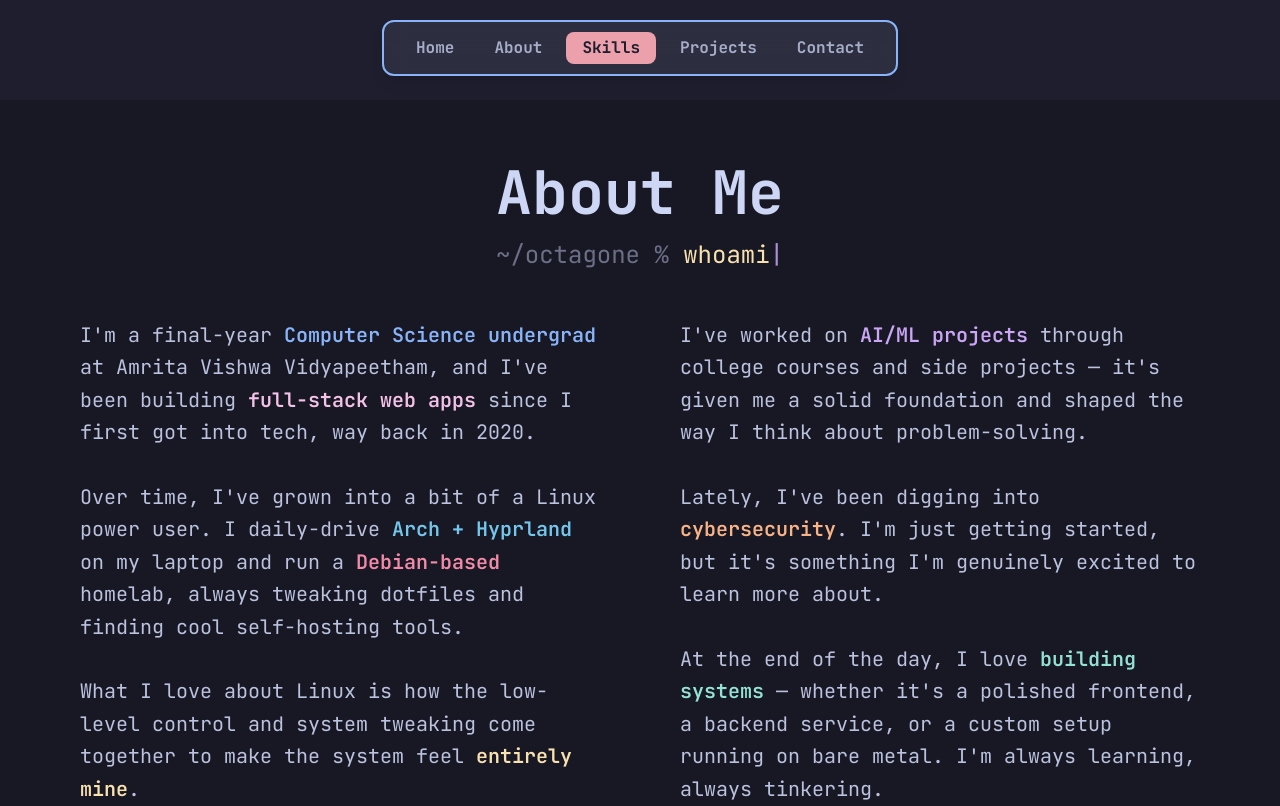
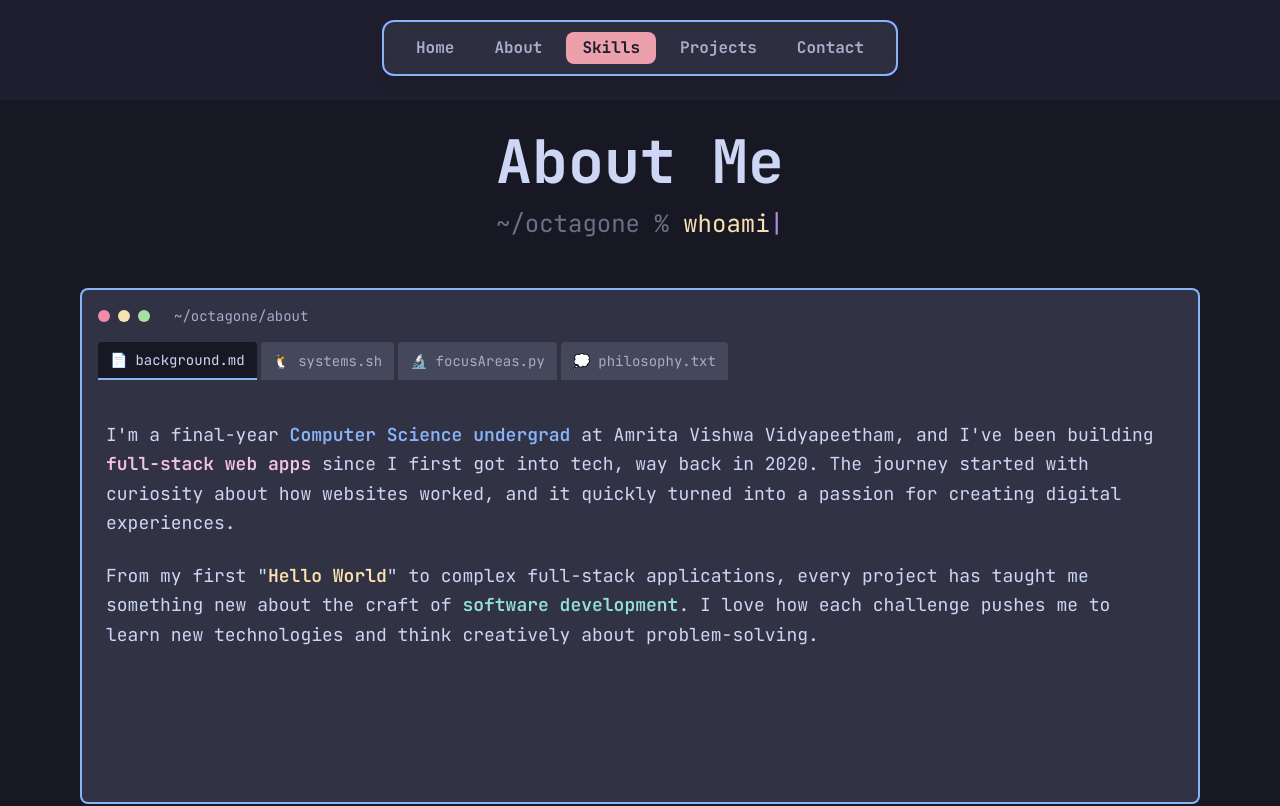
Before and after one commit to octagonemusic/octafolio, a Next.js app: page / in a window 1280 px wide. Shown: the part 700-1506 px from the top of the page. Built offline with nearby package versions, Linux system fonts and the light colour scheme.

Commit message:
Update AboutSection.tsx

```diff
--- a/src/sections/AboutSection.tsx
+++ b/src/sections/AboutSection.tsx
@@ -2,17 +2,29 @@
 
 import { useState, useEffect } from "react";
 import { motion, useReducedMotion } from "framer-motion";
+import React from "react";
+
+interface AboutTab {
+  id: string;
+  title: string;
+  icon: string;
+  content: {
+    para1: string;
+    para2: string;
+  };
+}
 
 export default function AboutSection() {
   const shouldReduceMotion = useReducedMotion();
   const [whoamiText, setWhoamiText] = useState("");
+  const [activeTab, setActiveTab] = useState("background");
+  const [contentVisible, setContentVisible] = useState(false);
 
   // Typewriter effect for whoami
   useEffect(() => {
     const targetText = "whoami";
     let index = 0;
 
-    // Start after a short delay to coordinate with other animations
     const startDelay = setTimeout(() => {
       const timer = setInterval(() => {
         if (index <= targetText.length) {
@@ -27,31 +39,138 @@ export default function AboutSection() {
     return () => clearTimeout(startDelay);
   }, []);
 
+  // Content animation effect
+  useEffect(() => {
+    setContentVisible(false);
+    const timer = setTimeout(() => {
+      setContentVisible(true);
+    }, 150);
+
+    return () => clearTimeout(timer);
+  }, [activeTab]);
+
+  const aboutTabs: AboutTab[] = [
+    {
+      id: "background",
+      title: "background.md",
+      icon: "📄",
+      content: {
+        para1:
+          "I'm a final-year Computer Science undergrad at Amrita Vishwa Vidyapeetham, and I've been building full-stack web apps since I first got into tech, way back in 2020. The journey started with curiosity about how websites worked, and it quickly turned into a passion for creating digital experiences.",
+        para2:
+          'From my first "Hello World" to complex full-stack applications, every project has taught me something new about the craft of software development. I love how each challenge pushes me to learn new technologies and think creatively about problem-solving.',
+      },
+    },
+    {
+      id: "systems",
+      title: "systems.sh",
+      icon: "🐧",
+      content: {
+        para1:
+          "Over time, I've grown into a bit of a Linux power user - it's become my true passion due to my obsession with tinkering and computers. I daily-drive Arch + Hyprland on my laptop and run a Debian-based homelab, always tweaking dotfiles and finding cool self-hosting tools.",
+        para2:
+          "What I love about Linux is how the low-level control and system tweaking come together to make the system feel entirely mine. From custom keybindings to automated deployment scripts, every part of my workflow is intentionally crafted. It's this endless tinkering that keeps me excited about technology.",
+      },
+    },
+    {
+      id: "expertise",
+      title: "focusAreas.py",
+      icon: "🔬",
+      content: {
+        para1:
+          "I've worked on quite a few AI/ML projects through college courses and side projects - it used to be a major interest of mine and gave me solid experience in the field. While it's not my current passion, the problem-solving mindset and technical foundation have been invaluable.",
+        para2:
+          "Lately, I've been digging into cybersecurity through courses and side projects. I'm still a beginner, but I find it genuinely fascinating how it intersects with system knowledge. The challenge of understanding both attack and defense strategies keeps me digging deeper on my own.",
+      },
+    },
+    {
+      id: "philosophy",
+      title: "philosophy.txt",
+      icon: "💭",
+      content: {
+        para1:
+          "At the end of the day, I love building systems — whether it's a polished frontend, a robust backend service, or a custom setup running on bare metal. There's something deeply satisfying about taking an idea from concept to reality and solving problems along the way.",
+        para2:
+          "Every bug fixed, every feature implemented, every system optimized — it all adds up to something meaningful. I'm always learning, always tinkering, always looking for the next challenge that will push me to grow as both a developer and a system architect.",
+      },
+    },
+  ];
+
+  const renderHighlightedContent = (
+    text: string,
+    highlights: Array<{ text: string; color: string }>,
+  ) => {
+    let result = text;
+    highlights.forEach(({ text: highlightText, color }) => {
+      result = result.replace(
+        highlightText,
+        `<span class="font-semibold ${color}">${highlightText}</span>`,
+      );
+    });
+    return <span dangerouslySetInnerHTML={{ __html: result }} />;
+  };
+
+  const getHighlights = (tabId: string, paraNum: number) => {
+    const highlights = {
+      background: {
+        1: [
+          { text: "Computer Science undergrad", color: "text-blue" },
+          { text: "full-stack web apps", color: "text-pink" },
+        ],
+        2: [
+          { text: "Hello World", color: "text-yellow" },
+          { text: "software development", color: "text-teal" },
+        ],
+      },
+      systems: {
+        1: [
+          { text: "Linux power user", color: "text-sapphire" },
+          { text: "Arch + Hyprland", color: "text-blue" },
+          { text: "Debian-based homelab", color: "text-red" },
+        ],
+        2: [
+          { text: "entirely mine", color: "text-yellow" },
+          { text: "endless tinkering", color: "text-mauve" },
+        ],
+      },
+      expertise: {
+        1: [
+          { text: "AI/ML projects", color: "text-mauve" },
+          { text: "solid experience", color: "text-green" },
+        ],
+        2: [
+          { text: "cybersecurity", color: "text-peach" },
+          { text: "digging deeper", color: "text-red" },
+        ],
+      },
+      philosophy: {
+        1: [
+          { text: "building systems", color: "text-teal" },
+          { text: "concept to reality", color: "text-blue" },
+        ],
+        2: [
+          { text: "always learning", color: "text-yellow" },
+          { text: "system architect", color: "text-sapphire" },
+        ],
+      },
+    };
+    return (
+      highlights[tabId as keyof typeof highlights]?.[
+        paraNum as keyof typeof highlights.background
+      ] || []
+    );
+  };
+
   return (
     <section
       id="about"
-      className="min-h-screen flex items-center bg-mantle px-6 sm:px-12 lg:px-20 py-16 pt-8 overflow-x-hidden"
+      className="h-screen flex flex-col bg-mantle px-6 sm:px-12 lg:px-20 snap-start"
       style={{ willChange: "transform" }}
-    >
-      <div className="w-full max-w-7xl mx-auto">
-        <motion.div
-          className="space-y-12"
-          initial={shouldReduceMotion ? { opacity: 0 } : { opacity: 0, y: 50 }}
-          whileInView={{ opacity: 1, y: 0 }}
-          viewport={{ once: true, margin: "-100px" }}
-          transition={
-            shouldReduceMotion
-              ? { duration: 0.3 }
-              : { duration: 0.8, ease: "easeOut" }
-          }
-          style={{ transform: "translateZ(0)" }}
     >
       {/* Header */}
       <motion.div
-            className="text-center"
-            initial={
-              shouldReduceMotion ? { opacity: 0 } : { opacity: 0, y: -30 }
-            }
+        className="flex-shrink-0 pt-8 pb-6"
+        initial={shouldReduceMotion ? { opacity: 0 } : { opacity: 0, y: -30 }}
         whileInView={{ opacity: 1, y: 0 }}
         viewport={{ once: true }}
         transition={
@@ -61,12 +180,11 @@ export default function AboutSection() {
         }
         style={{ transform: "translateZ(0)" }}
       >
+        <div className="text-center mb-6">
           <motion.h2
             className="text-4xl sm:text-5xl lg:text-6xl font-bold font-mono text-text mb-4"
             initial={
-                shouldReduceMotion
-                  ? { opacity: 0 }
-                  : { opacity: 0, scale: 0.95 }
+              shouldReduceMotion ? { opacity: 0 } : { opacity: 0, scale: 0.95 }
             }
             whileInView={{ opacity: 1, scale: 1 }}
             viewport={{ once: true }}
@@ -105,178 +223,94 @@ export default function AboutSection() {
               |
             </motion.span>
           </motion.div>
+        </div>
       </motion.div>
 
-          {/* Content Grid */}
-          <div className="grid grid-cols-1 lg:grid-cols-2 gap-8 sm:gap-12 lg:gap-20">
-            {/* Left Column */}
+      {/* Terminal Window */}
       <motion.div
-              className="space-y-8"
-              initial={
-                shouldReduceMotion ? { opacity: 0 } : { opacity: 0, x: -20 }
-              }
-              whileInView={{ opacity: 1, x: 0 }}
-              viewport={{ once: true, margin: "-50px" }}
+        className="flex-1 flex flex-col max-w-6xl mx-auto w-full pb-24 min-h-0"
+        initial={shouldReduceMotion ? { opacity: 0 } : { opacity: 0, y: 50 }}
+        whileInView={{ opacity: 1, y: 0 }}
+        viewport={{ once: true, margin: "-100px" }}
         transition={
           shouldReduceMotion
             ? { duration: 0.3, delay: 0.8 }
-                  : { duration: 0.7, delay: 1.0, ease: "easeOut" }
+            : { duration: 0.8, delay: 1.0, ease: "easeOut" }
         }
         style={{ transform: "translateZ(0)" }}
       >
-              <motion.p
-                className="text-lg sm:text-xl text-subtext1 leading-relaxed"
+        {/* Terminal Header */}
+        <div className="bg-surface0 rounded-t-lg border-2 border-blue border-b-0 p-4">
+          <div className="flex items-center gap-2 mb-4">
+            <div className="flex gap-2">
+              <div className="w-3 h-3 rounded-full bg-red"></div>
+              <div className="w-3 h-3 rounded-full bg-yellow"></div>
+              <div className="w-3 h-3 rounded-full bg-green"></div>
+            </div>
+            <span className="text-subtext0 font-mono text-sm ml-4">
+              ~/octagone/about
+            </span>
+          </div>
+
+          {/* File Tabs */}
+          <div className="flex gap-1 overflow-x-auto">
+            {aboutTabs.map((tab) => (
+              <button
+                key={tab.id}
+                onClick={() => setActiveTab(tab.id)}
+                className={`px-3 py-2 rounded-t text-sm font-mono whitespace-nowrap transition-all duration-200 flex items-center gap-2 cursor-pointer ${
+                  activeTab === tab.id
+                    ? "bg-mantle text-text border-b-2 border-blue"
+                    : "bg-surface1 text-subtext0 hover:text-text hover:bg-surface2"
+                }`}
+              >
+                <span>{tab.icon}</span>
+                <span>{tab.title}</span>
+              </button>
+            ))}
+          </div>
+        </div>
+
+        {/* Terminal Content */}
+        <div className="flex-1 bg-surface0 rounded-b-lg border-2 border-blue border-t-0 p-6 overflow-hidden">
+          <div className="h-full overflow-y-auto custom-scrollbar no-scroll-snap">
+            <motion.div
+              className="space-y-6"
+              key={activeTab}
               initial={
-                  shouldReduceMotion ? { opacity: 0 } : { opacity: 0, y: 20 }
+                shouldReduceMotion
+                  ? { opacity: 0 }
+                  : { opacity: 0, y: 10, filter: "blur(2px)" }
               }
-                whileInView={{ opacity: 1, y: 0 }}
-                viewport={{ once: true }}
-                transition={
-                  shouldReduceMotion
-                    ? { duration: 0.3, delay: 1.0 }
-                    : { duration: 0.5, delay: 1.2, ease: "easeOut" }
+              animate={
+                contentVisible
+                  ? { opacity: 1, y: 0, filter: "blur(0px)" }
+                  : { opacity: 0, y: 10, filter: "blur(2px)" }
               }
-                style={{ transform: "translateZ(0)" }}
+              transition={{
+                duration: shouldReduceMotion ? 0.2 : 0.4,
+                ease: "easeOut",
+              }}
             >
-                I&apos;m a final-year{" "}
-                <span className="text-blue font-semibold">
-                  Computer Science undergrad
-                </span>{" "}
-                at Amrita Vishwa Vidyapeetham, and I&apos;ve been building{" "}
-                <span className="text-pink font-semibold">
-                  full-stack web apps
-                </span>{" "}
-                since I first got into tech, way back in 2020.{" "}
-              </motion.p>
+              <p className="text-lg text-text leading-relaxed">
+                {renderHighlightedContent(
+                  aboutTabs.find((tab) => tab.id === activeTab)?.content
+                    .para1 || "",
+                  getHighlights(activeTab, 1),
+                )}
+              </p>
 
-              <motion.p
-                className="text-lg sm:text-xl text-subtext1 leading-relaxed"
-                initial={
-                  shouldReduceMotion ? { opacity: 0 } : { opacity: 0, y: 20 }
-                }
-                whileInView={{ opacity: 1, y: 0 }}
-                viewport={{ once: true }}
-                transition={
-                  shouldReduceMotion
-                    ? { duration: 0.3, delay: 1.1 }
-                    : { duration: 0.5, delay: 1.4, ease: "easeOut" }
-                }
-                style={{ transform: "translateZ(0)" }}
-              >
-                Over time, I&apos;ve grown into a bit of a Linux power user. I
-                daily-drive{" "}
-                <span className="text-sapphire font-semibold">
-                  Arch + Hyprland{" "}
-                </span>
-                on my laptop and run a{" "}
-                <span className="text-red font-semibold">Debian-based </span>
-                homelab, always tweaking dotfiles and finding cool self-hosting
-                tools.
-              </motion.p>
-
-              <motion.p
-                className="text-lg sm:text-xl text-subtext1 leading-relaxed"
-                initial={
-                  shouldReduceMotion ? { opacity: 0 } : { opacity: 0, y: 20 }
-                }
-                whileInView={{ opacity: 1, y: 0 }}
-                viewport={{ once: true }}
-                transition={
-                  shouldReduceMotion
-                    ? { duration: 0.3, delay: 1.2 }
-                    : { duration: 0.5, delay: 1.6, ease: "easeOut" }
-                }
-                style={{ transform: "translateZ(0)" }}
-              >
-                What I love about Linux is how the low-level control and system
-                tweaking come together to make the system feel{" "}
-                <span className="text-yellow font-semibold">entirely mine</span>
-                .
-              </motion.p>
-            </motion.div>
-
-            {/* Right Column */}
-            <motion.div
-              className="space-y-8"
-              initial={
-                shouldReduceMotion ? { opacity: 0 } : { opacity: 0, x: 20 }
-              }
-              whileInView={{ opacity: 1, x: 0 }}
-              viewport={{ once: true, margin: "-50px" }}
-              transition={
-                shouldReduceMotion
-                  ? { duration: 0.3, delay: 0.9 }
-                  : { duration: 0.7, delay: 1.1, ease: "easeOut" }
-              }
-              style={{ transform: "translateZ(0)" }}
-            >
-              <motion.p
-                className="text-lg sm:text-xl text-subtext1 leading-relaxed"
-                initial={
-                  shouldReduceMotion ? { opacity: 0 } : { opacity: 0, y: 20 }
-                }
-                whileInView={{ opacity: 1, y: 0 }}
-                viewport={{ once: true }}
-                transition={
-                  shouldReduceMotion
-                    ? { duration: 0.3, delay: 1.1 }
-                    : { duration: 0.5, delay: 1.3, ease: "easeOut" }
-                }
-                style={{ transform: "translateZ(0)" }}
-              >
-                I&apos;ve worked on{" "}
-                <span className="text-mauve font-semibold">AI/ML projects</span>{" "}
-                through college courses and side projects — it&apos;s given me a
-                solid foundation and shaped the way I think about
-                problem-solving.
-              </motion.p>
-
-              <motion.p
-                className="text-lg sm:text-xl text-subtext1 leading-relaxed"
-                initial={
-                  shouldReduceMotion ? { opacity: 0 } : { opacity: 0, y: 20 }
-                }
-                whileInView={{ opacity: 1, y: 0 }}
-                viewport={{ once: true }}
-                transition={
-                  shouldReduceMotion
-                    ? { duration: 0.3, delay: 1.2 }
-                    : { duration: 0.5, delay: 1.5, ease: "easeOut" }
-                }
-                style={{ transform: "translateZ(0)" }}
-              >
-                Lately, I&apos;ve been digging into{" "}
-                <span className="text-peach font-semibold">cybersecurity</span>.
-                I&apos;m just getting started, but it&apos;s something I&apos;m
-                genuinely excited to learn more about.
-              </motion.p>
-
-              <motion.p
-                className="text-lg sm:text-xl text-subtext1 leading-relaxed"
-                initial={
-                  shouldReduceMotion ? { opacity: 0 } : { opacity: 0, y: 20 }
-                }
-                whileInView={{ opacity: 1, y: 0 }}
-                viewport={{ once: true }}
-                transition={
-                  shouldReduceMotion
-                    ? { duration: 0.3, delay: 1.3 }
-                    : { duration: 0.5, delay: 1.7, ease: "easeOut" }
-                }
-                style={{ transform: "translateZ(0)" }}
-              >
-                At the end of the day, I love{" "}
-                <span className="text-teal font-semibold">
-                  building systems
-                </span>{" "}
-                — whether it&apos;s a polished frontend, a backend service, or a
-                custom setup running on bare metal. I&apos;m always learning,
-                always tinkering.
-              </motion.p>
+              <p className="text-lg text-text leading-relaxed">
+                {renderHighlightedContent(
+                  aboutTabs.find((tab) => tab.id === activeTab)?.content
+                    .para2 || "",
+                  getHighlights(activeTab, 2),
+                )}
+              </p>
             </motion.div>
           </div>
+        </div>
       </motion.div>
-      </div>
     </section>
   );
 }
```
Lines whose indentation alone changed are shown as unchanged.
